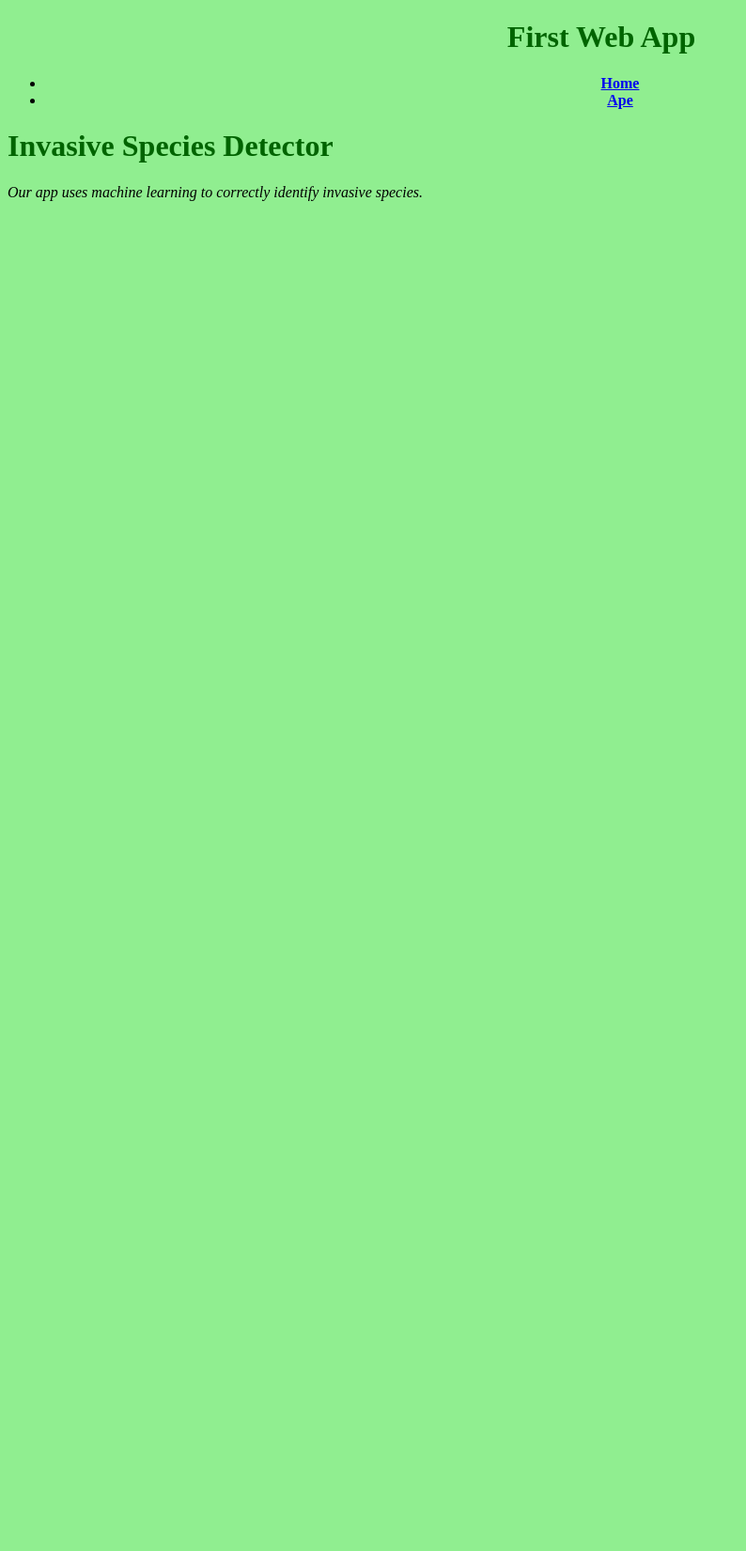
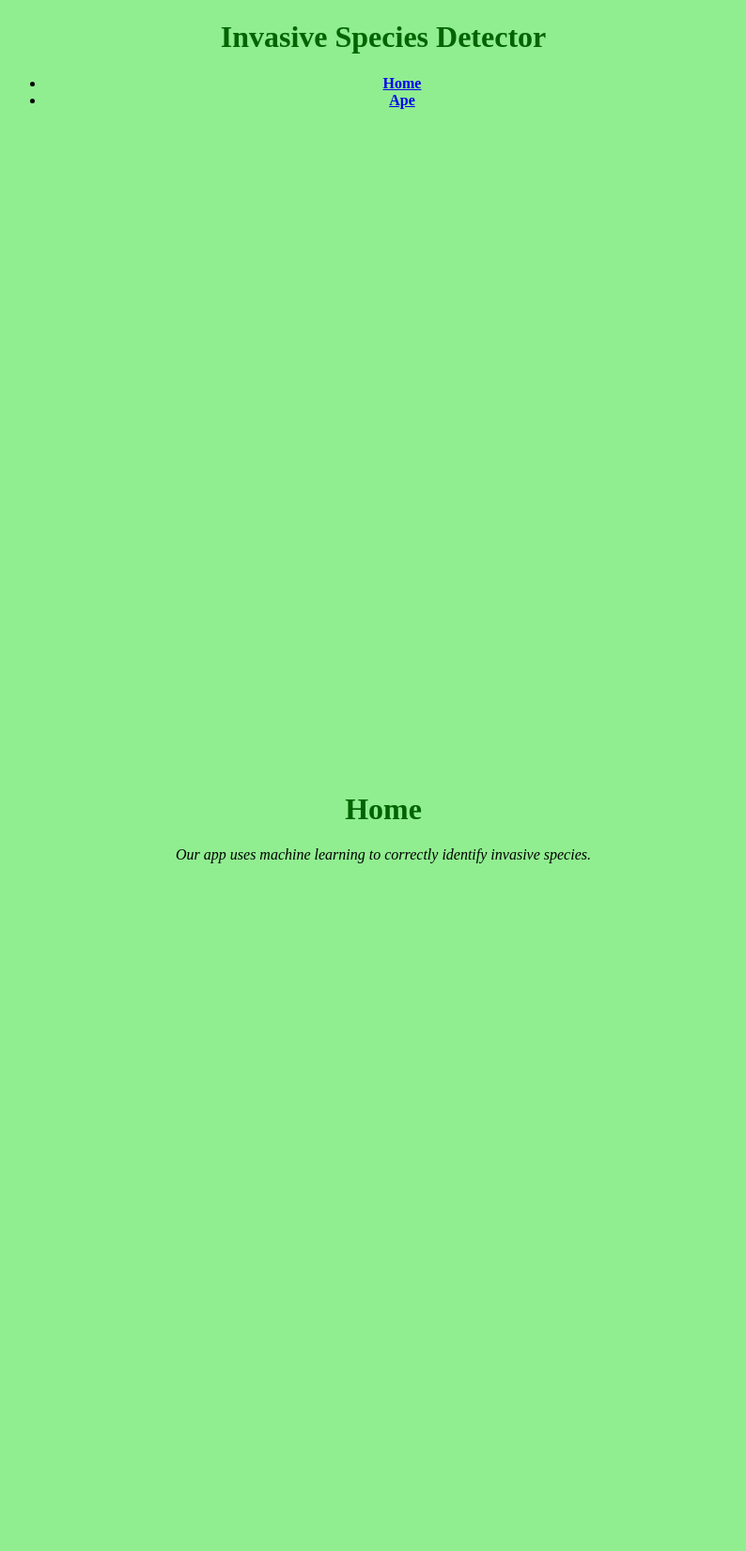
Before and after one commit to TheAndrew2115/DeltaHacks, a Flask app: page / in a window 1280 px wide. Shown: the whole page at 94% size, without its empty margins (0-794 px from the left). Before the commit the page ends 214 px from the top, so only its background shows below. Run offline with Flask 2, Linux system fonts and the light colour scheme.

Commit message:
Fixed css

```diff
--- a/static/css/home.css
+++ b/static/css/home.css
@@ -10,7 +10,7 @@
 .container {
     position: relative;
     text-align: center;
-    height:100%;
-    width:100%;
+    height:100vh;
+    width:100vh;
 
   }
--- a/templates/home.html
+++ b/templates/home.html
@@ -1,18 +1,19 @@
 <!DOCTYPE html>
 <html lang="en" dir="ltr">
-<link rel="stylesheet" href="../static/css/home.css">
+ <link rel="stylesheet" type="text/css" href="{{ url_for('static',filename='css/home.css') }}">
   <head>
     <meta charset="utf-8">
-    <title>Invasive Animal Detector</title>
+    <title>Home</title>
   </head>
 
   <body>
     {% extends "template.html" %}
     {% block content %}
 
-    <h1> Invasive Species Detector</h1>
-    <p><i>Our app uses machine learning to correctly identify invasive species. </i></p>
-
+    <div class="container">
+      <h1> Home</h1>
+      <p><i>Our app uses machine learning to correctly identify invasive species. </i></p>
+    </div>
 
     <!-- Pics -->
 
--- a/templates/template.html
+++ b/templates/template.html
@@ -2,13 +2,13 @@
 <html lang="en" dir="ltr">
  <head>
    <meta charset="utf-8">
-   <title>Flask Parent Template</title>
-   <link rel="stylesheet" href="{{ url_for('static',     filename='css/template.css') }}">
- </head>
+   <title>Invasive Species Detector</title>
+   <link rel="stylesheet" type="text/css" href="{{ url_for('static',filename='css/template.css') }}">
+   </head>
  <body>
     <header>
       <div class="container">
-        <h1 class="logo">First Web App</h1>
+        <h1 class="logo">Invasive Species Detector</h1>
         <strong><nav>
           <ul class="menu">
             <li><a href="{{ url_for('home') }}">Home</a></li>
```
